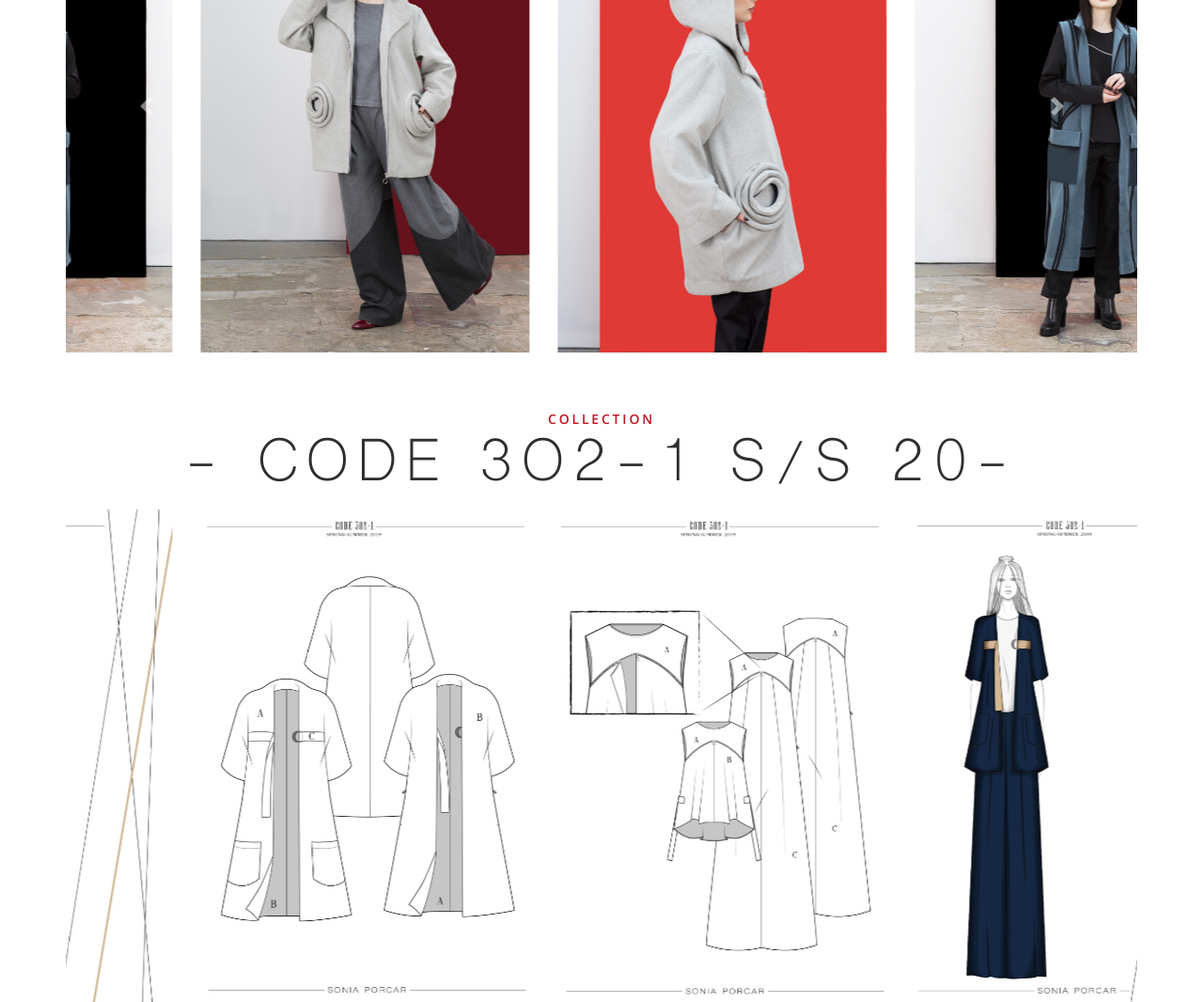
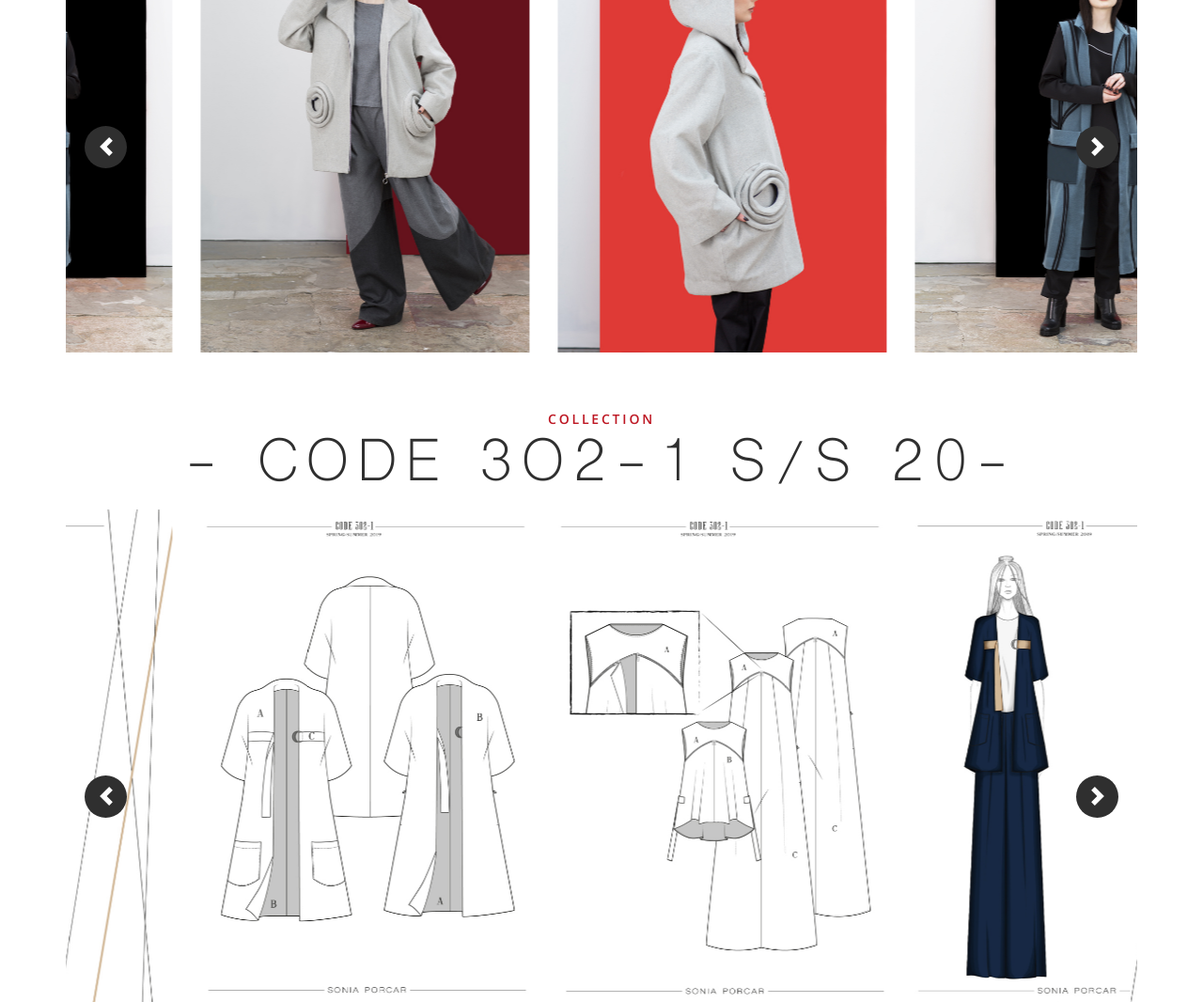
Before and after one commit to irelaure/soniaporcar, a plain HTML site: page index.html in a window 1280 px wide. Shown: the part 1220-2286 px from the top of the page at 94% size. Drawn offline with nearby package versions, Linux system fonts and the light colour scheme; a script that the page names is missing.

Commit message:
carousel nextandprev

```diff
--- a/index.html
+++ b/index.html
@@ -166,11 +166,11 @@
 							</div>
 						</div>
 					</div>
-					<a class="carousel-control-prev" href="#carousel-envision" role="button" data-slide="prev">
+					<a class="carousel-control-prev product_slider_next" href="#carousel-envision" role="button" data-slide="prev">
 						<span class="carousel-control-prev-icon" aria-hidden="true"></span>
 						<span class="sr-only">Previous</span>
 					</a>
-					<a class="carousel-control-next" href="#carousel-envision" role="button" data-slide="next">
+					<a class="carousel-control-next product_slider_next" href="#carousel-envision" role="button" data-slide="next">
 						<span class="carousel-control-next-icon" aria-hidden="true"></span>
 						<span class="sr-only">Next</span>
 					</a>
@@ -219,11 +219,11 @@
 							</div>
 						</div>
 					</div>
-					<a class="carousel-control-prev" href="#carousel-code" role="button" data-slide="prev">
+					<a class="carousel-control-prev product_slider_next" href="#carousel-code" role="button" data-slide="prev">
 						<span class="carousel-control-prev-icon" aria-hidden="true"></span>
 						<span class="sr-only">Previous</span>
 					</a>
-					<a class="carousel-control-next" href="#carousel-code" role="button" data-slide="next">
+					<a class="carousel-control-next product_slider_next" href="#carousel-code" role="button" data-slide="next">
 						<span class="carousel-control-next-icon" aria-hidden="true"></span>
 						<span class="sr-only">Next</span>
 					</a>
--- a/styles/main_styles.css
+++ b/styles/main_styles.css
@@ -620,7 +620,7 @@ section
 	right: 60px;
 	width: 45px;
 	height: 45px;
-	background: #B1B1B1;
+	background: #2f2f2f;
 	z-index: 10;
 	border-radius: 50%;
 	cursor: pointer;
@@ -632,7 +632,7 @@ section
 }
 .home_slider_next:hover
 {
-	background: #2f2f2f;
+	background: #B1B1B1;
 }
 .home_slider_dots_container
 {
@@ -1044,6 +1044,30 @@ section
 	background: #232323;
 }
 
+.product_slider_next
+{
+	position: absolute;
+	top: 54%;
+	width: 45px;
+	height: 45px;
+	background: #2f2f2f;
+	z-index: 10;
+	border-radius: 50%;
+	cursor: pointer;
+	-webkit-transition: all 200ms ease;
+	-moz-transition: all 200ms ease;
+	-ms-transition: all 200ms ease;
+	-o-transition: all 200ms ease;
+	transition: all 200ms ease;
+	opacity:1;
+	margin-right: 20px;
+    margin-left: 20px;
+}
+.product_slider_next:hover
+{
+	background: #B1B1B1;
+}
+
 /*********************************
 8. Extra
 *********************************/
```
